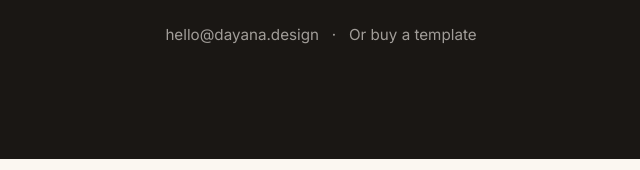
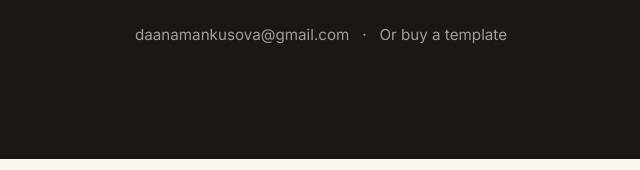
Before and after one commit to Matol03/dayana-design, a website: page index.html in a window 1280 px wide. Shown: the part 4072-4242 px from the top of the page, 319-959 px from the left. Drawn offline with Linux system fonts and the light colour scheme.

Commit message:
Update contact links in index.html

```diff
--- a/index.html
+++ b/index.html
@@ -309,11 +309,11 @@
         Tell me about your project, or just say hello. I usually reply within
         a day.
       </p>
-      <a href="mailto:hello@dayana.design?subject=New%20website%20project" class="btn btn--light btn--lg">
+      <a href="https://www.instagram.com/dayanamnk/" class="btn btn--light btn--lg">
         Contact me
       </a>
       <div class="contact__alt">
-        <a href="mailto:hello@dayana.design">hello@dayana.design</a>
+        <a href="mailto:daanamankusova@gmail.com">daanamankusova@gmail.com</a>
         <span>·</span>
         <a href="#templates">Or buy a template</a>
       </div>
```
